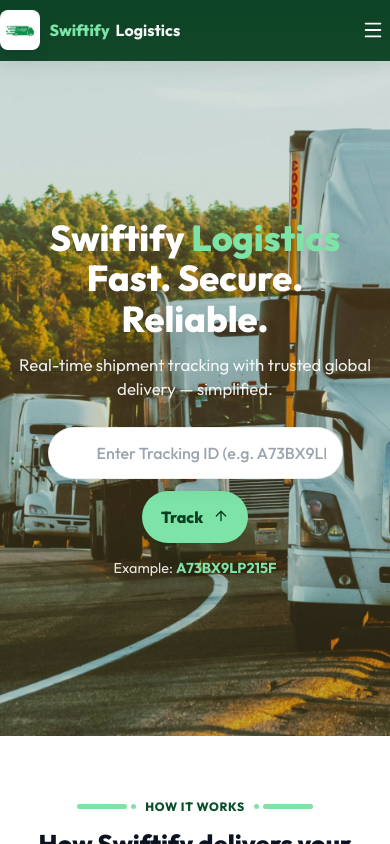
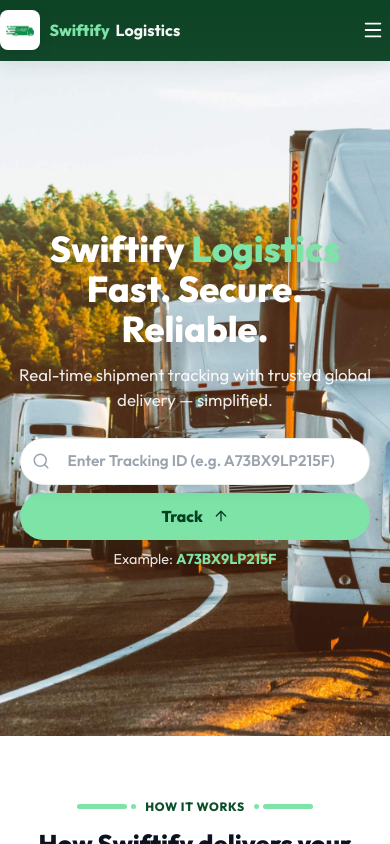
Before and after one commit to Hisaw304/swiftifylogistics, a React (Vite) app: page / in a window 390 px wide. Built offline with nearby package versions, Linux system fonts and the light colour scheme.

Commit message:
css updated

```diff
--- a/src/assets/style.css
+++ b/src/assets/style.css
@@ -936,8 +936,9 @@ button:focus {
   margin: 0.85rem auto 1.6rem;
   max-width: 720px;
 }
-
-/* search group */
+/* ========== HERO - responsive tweaks ========== */
+
+/* base search group (desktop default) */
 .hero-search {
   display: flex;
   gap: 0.75rem;
@@ -946,67 +947,74 @@ button:focus {
   width: 100%;
   max-width: 720px;
   margin: 0 auto;
-  flex-direction: column;
-}
+  flex-direction: column; /* mobile-first: stacked */
+}
+
+/* row behavior on larger screens */
 @media (min-width: 640px) {
   .hero-search {
     flex-direction: row;
   }
 }
 
+/* input wrapper */
 .hero-input-wrapper {
   position: relative;
-  flex: 1;
-  min-width: 0;
-}
-/* Light green-dark overlay for hero background */
-.hero-overlay {
-  position: absolute;
-  inset: 0;
-  background: linear-gradient(
-    to bottom,
-    rgba(11, 79, 42, 0.15),
-    rgba(11, 79, 42, 0.25)
-  );
-  z-index: 1;
-}
-
-/* search icon */
+  flex: 1 1 auto;
+  min-width: 0; /* prevents overflow in flex */
+  width: 100%;
+}
+
+/* input icon */
 .hero-input-icon {
   position: absolute;
   left: 0.9rem;
   top: 50%;
   transform: translateY(-50%);
-  color: rgba(255, 255, 255, 0.85);
-}
-
-/* input - keep it white and readable on top of image */
+  color: #9aa4af; /* gray that contrasts against white */
+  pointer-events: none;
+  width: 18px;
+  height: 18px;
+  z-index: 2; /* make sure icon sits above input background */
+  transition: color 0.2s ease;
+}
+
+.hero-input:focus ~ .hero-input-icon {
+  color: var(--light-green); /* nice visual cue on focus */
+}
+
+/* input appearance (desktop + mobile) */
 .hero-input {
   width: 100%;
-  padding: 0.85rem 1rem 0.85rem 3rem;
+  padding: 0.75rem 1rem 0.75rem 3rem;
   border-radius: 9999px;
-  background: #ffffff; /* explicit white input per your "no bg color" instruction */
+  background: #ffffff;
   border: 1px solid rgba(13, 79, 42, 0.08);
-  color: var(--text);
-  font-weight: 600;
+  color: var(--text, #0b1220);
+  font-weight: 700;
   font-size: 1rem;
   outline: none;
   box-shadow: 0 8px 24px rgba(2, 6, 23, 0.06);
   transition: box-shadow 0.18s ease, transform 0.12s ease,
     border-color 0.12s ease;
-}
+  -webkit-tap-highlight-color: transparent;
+  box-sizing: border-box;
+}
+
+/* placeholder style */
 .hero-input::placeholder {
   color: #9aa4af;
-  font-weight: 500;
-}
-
+  font-weight: 600;
+}
+
+/* input focus */
 .hero-input:focus {
   border-color: var(--light-green);
   box-shadow: 0 10px 30px rgba(11, 79, 42, 0.12);
   transform: translateY(-1px);
 }
 
-/* button with arrow (arrow facing up by default from lucide ArrowUp) */
+/* primary button (desktop) */
 .hero-btn {
   display: inline-flex;
   align-items: center;
@@ -1020,33 +1028,102 @@ button:focus {
   cursor: pointer;
   box-shadow: 0 10px 28px rgba(11, 79, 42, 0.12);
   transition: transform 0.16s ease, box-shadow 0.16s ease, filter 0.12s ease;
-}
+  white-space: nowrap;
+  min-height: 44px; /* accessible touch target */
+  box-sizing: border-box;
+}
+
+/* button hover/active (desktop) */
 .hero-btn:hover {
   transform: translateY(-3px);
   box-shadow: 0 16px 38px rgba(11, 79, 42, 0.14);
   filter: saturate(1.03);
 }
 
+/* loading state */
 .hero-btn.loading {
   background: #9aa4af;
   cursor: not-allowed;
-  opacity: 0.85;
+  opacity: 0.95;
   transform: none;
   box-shadow: none;
 }
 
-/* button arrow sizing + color */
+/* arrow inside button */
 .hero-btn .btn-arrow {
   color: var(--forest-700, #083f21);
   transform: translateY(-1px);
 }
 
-/* small example line */
+/* small example under search */
 .hero-example {
   margin-top: 0.9rem;
   color: rgba(255, 255, 255, 0.88);
   font-size: 0.95rem;
-}
+  text-wrap: balance;
+}
+.example-id {
+  color: var(--light-green);
+  font-weight: 700;
+}
+
+/* ========== MOBILE ADJUSTMENTS ========== */
+@media (max-width: 639px) {
+  .hero-search {
+    gap: 0.5rem;
+    padding: 0 0.25rem;
+  }
+
+  .hero-input {
+    padding: 0.72rem 0.95rem 0.72rem 2.9rem; /* slightly tighter on mobile */
+    font-size: 0.96rem;
+    font-weight: 700;
+    box-shadow: 0 6px 18px rgba(2, 6, 23, 0.06);
+  }
+
+  .hero-btn {
+    width: 100%; /* full width button on mobile */
+    padding: 0.78rem 0.9rem; /* slightly smaller padding */
+    font-size: 0.98rem;
+    box-shadow: 0 8px 22px rgba(11, 79, 42, 0.1);
+    justify-content: center;
+  }
+
+  /* put button visually after input with consistent spacing */
+  .hero-search > .hero-input-wrapper {
+    order: 0;
+  }
+  .hero-search > .hero-btn {
+    order: 1;
+  }
+
+  .hero-example {
+    margin-top: 0.6rem;
+    font-size: 0.92rem;
+    text-align: center;
+    line-height: 1.25;
+  }
+
+  .hero-input-icon {
+    left: 0.75rem;
+  }
+}
+
+/* ========== TINY: very small phones ========== */
+@media (max-width: 380px) {
+  .hero-input {
+    font-size: 0.92rem;
+    padding-left: 2.6rem;
+  }
+  .hero-btn {
+    padding: 0.68rem 0.8rem;
+    font-size: 0.95rem;
+  }
+  .hero-example {
+    font-size: 0.9rem;
+  }
+}
+
 .example-id {
   color: var(--light-green);
   font-weight: 700;
--- a/src/components/ContactForm.jsx
+++ b/src/components/ContactForm.jsx
@@ -268,7 +268,7 @@ export default function ContactForm() {
             {mapActive ? (
               <MapContainer
                 center={MAP_CENTER}
-                zoom={4}
+                zoom={5}
                 scrollWheelZoom={false}
                 style={{ height: "100%", width: "100%" }}
               >
```
